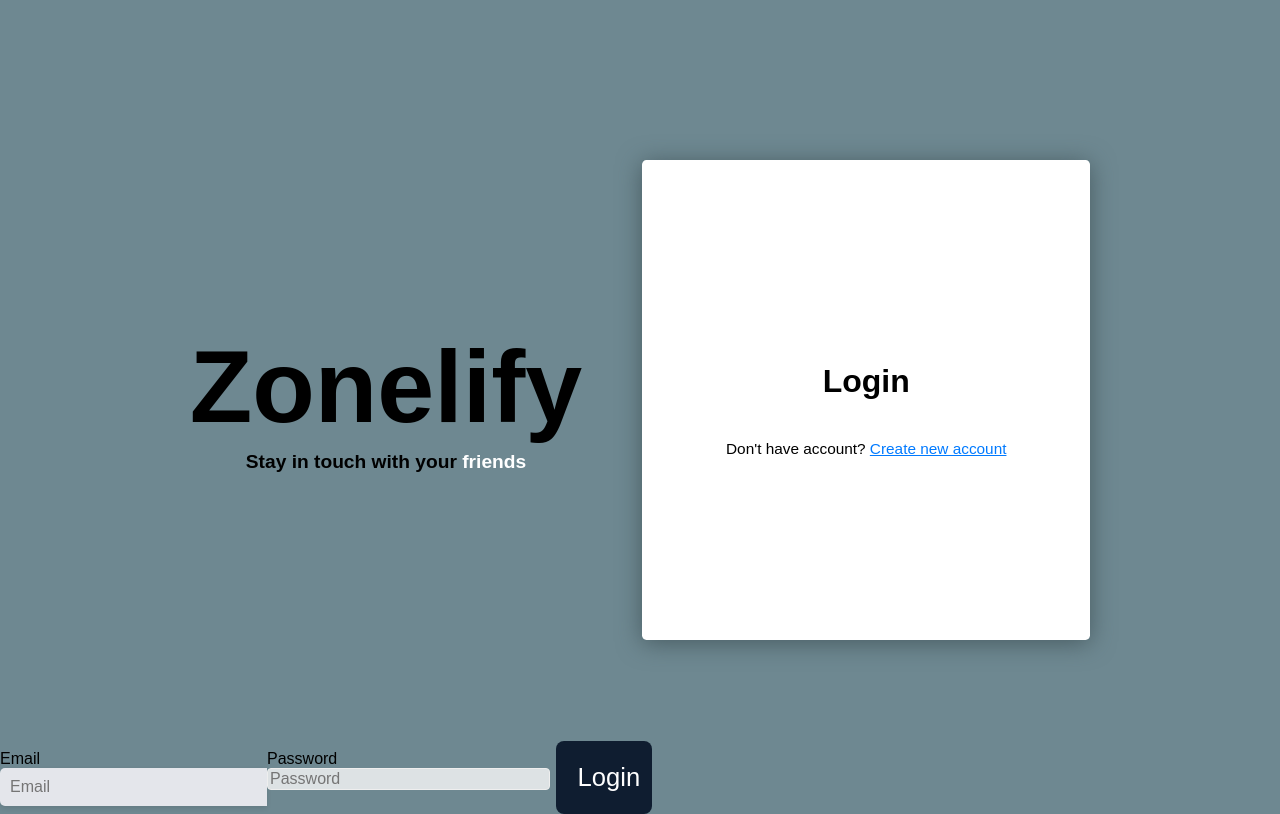
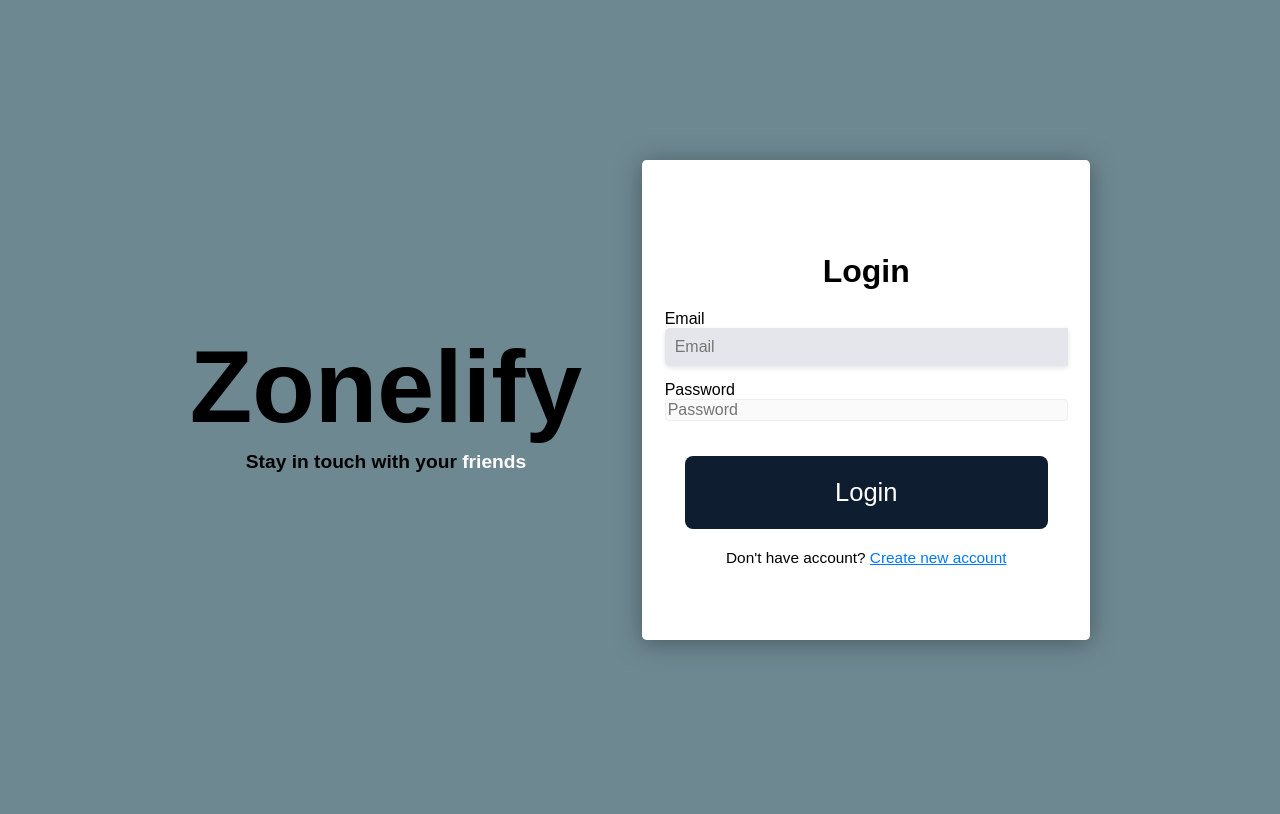
Before and after one commit to politechnika-team/zonelify, a React (Create React App) app: page /login in a window 1280 px wide. Built offline with nearby package versions, Linux system fonts and the light colour scheme; no server answers.

Commit message:
changed chat form className because dawid is slowthinker

```diff
--- a/src/components/ChatRoom.js
+++ b/src/components/ChatRoom.js
@@ -79,7 +79,7 @@ function ChatRoom({ recipientId }) {
         <div ref={messagesEndRef} />
       </div>
 
-      <form onSubmit={sendMessage}>
+      <form className="chat-form" onSubmit={sendMessage}>
         <input
           type="text"
           value={messageText}
--- a/src/css/Chat.css
+++ b/src/css/Chat.css
@@ -83,7 +83,7 @@
   color:#050505;
 }
 
-form{
+.chat-form{
   display: flex;
   flex: 1;
   position: absolute;
```
